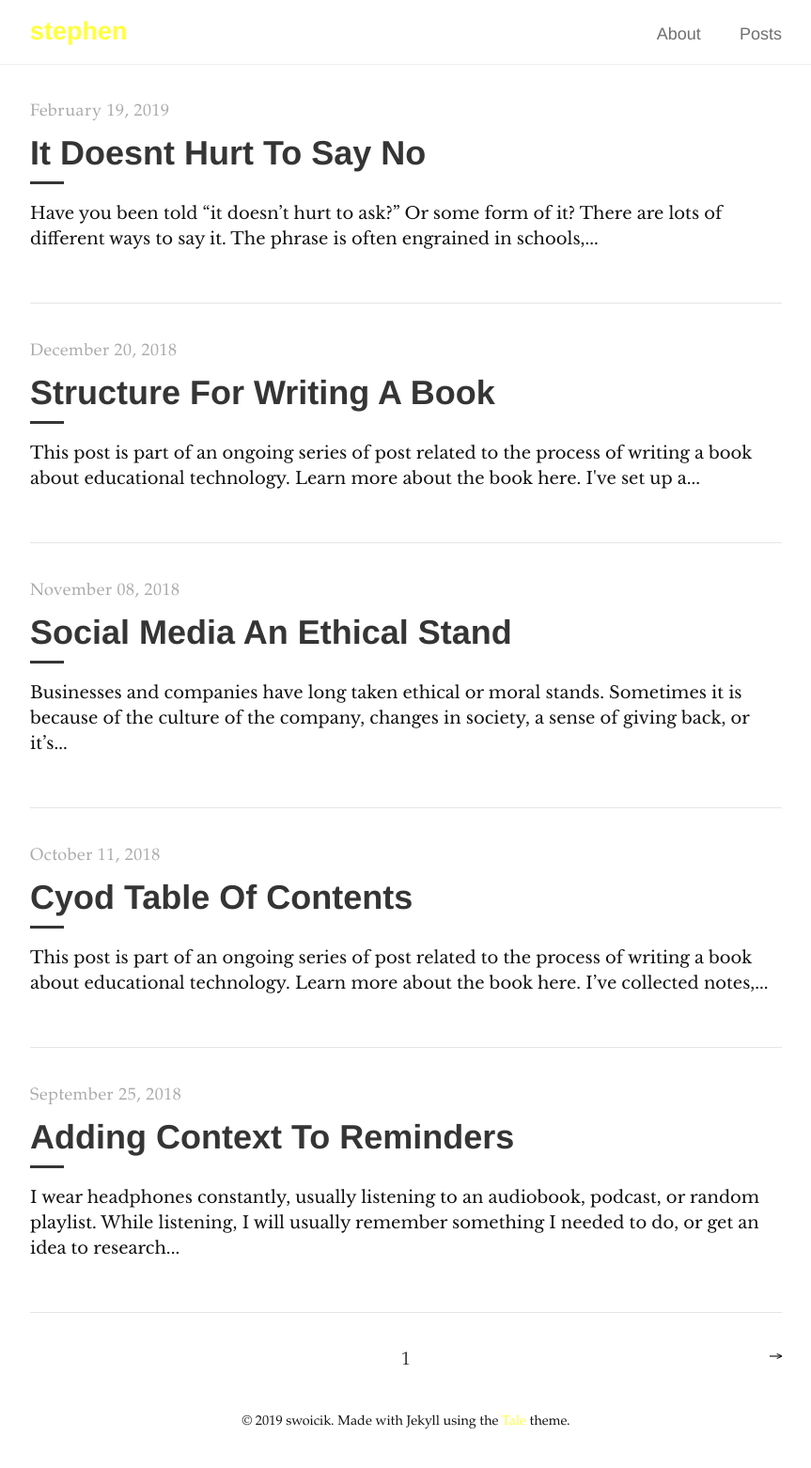
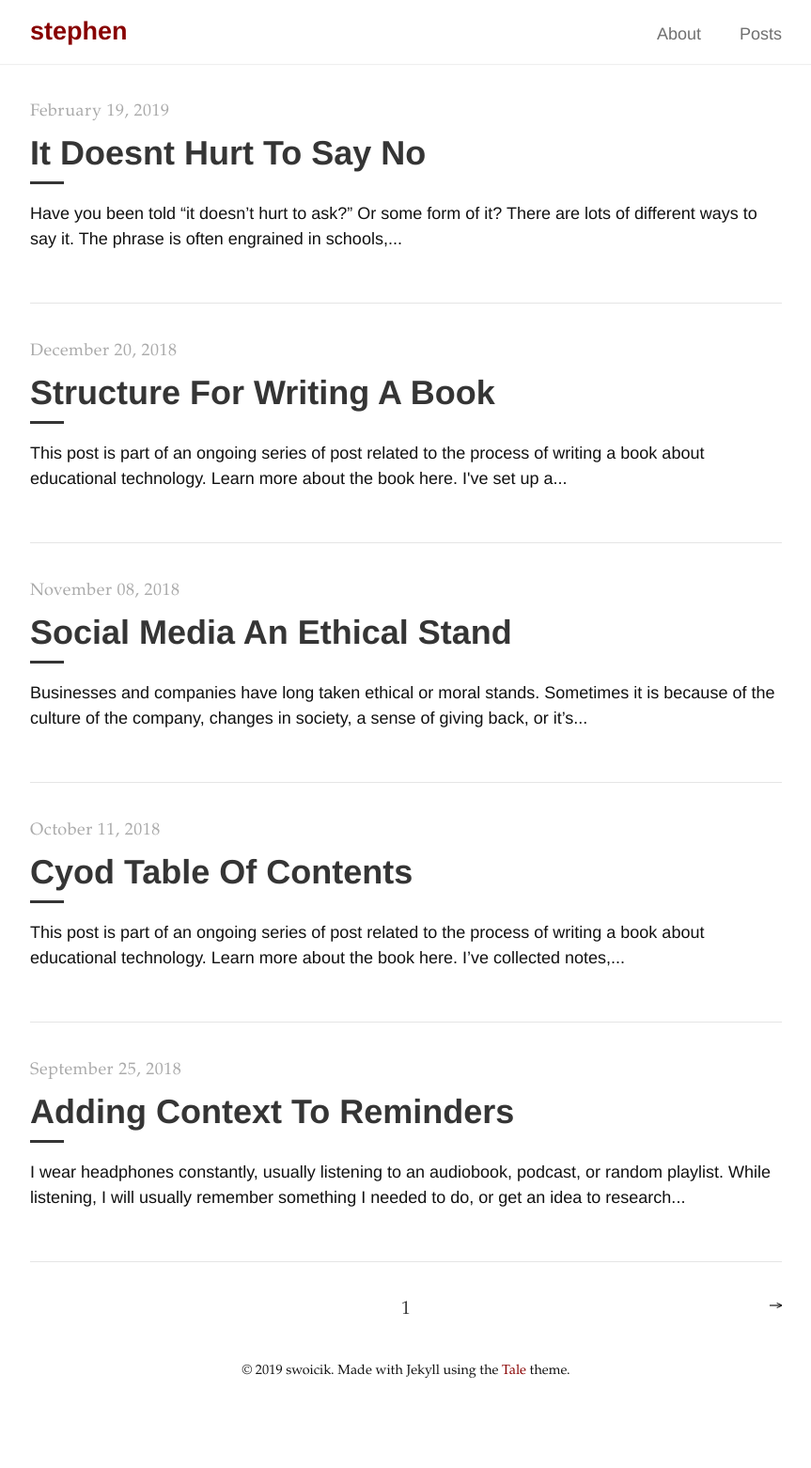
Before and after one commit to swoicik/swoicik.github.io, a Jekyll site: the page built from index.html, in a window 1280 px wide. Shown: the whole page at 94% size, without its empty margins (208-1071 px from the left). Built offline with Jekyll 4.4.1, drawn with Linux system fonts in a browser that asks for light colours; the list of posts is cut into pages by our own code; after the commit the page ends 1508 px from its top, so only the background shows below that.

Commit message:
updated css

```diff
--- a/_sass/tale/_base.scss
+++ b/_sass/tale/_base.scss
@@ -11,7 +11,7 @@ body {
 }
 
 html {
-  font-family: $serif-primary;
+  font-family: $sans-serif;
   font-size: 16px;
   overflow-y: scroll;
 
--- a/_sass/tale/_layout.scss
+++ b/_sass/tale/_layout.scss
@@ -25,7 +25,7 @@ footer,
 
   &-title {
     @include transition(all .2s ease-out);
-    color: $blue /*$default-color*/;
+    color: #880000 /*$default-color*/;
     display: inline-block;
     margin: 0;
     padding-right: .2rem;
--- a/_sass/tale/_variables.scss
+++ b/_sass/tale/_variables.scss
@@ -6,7 +6,7 @@ $grey-1: #979797;
 $grey-2: #e5e5e5;
 $grey-3: #f9f9f9;
 $white: #fff;
-$blue: #ffff3d;
+$blue: #880000;
 $shadow-color: rgba(0, 0, 0, .2);
 $code-color: #bf616a;
 
```
